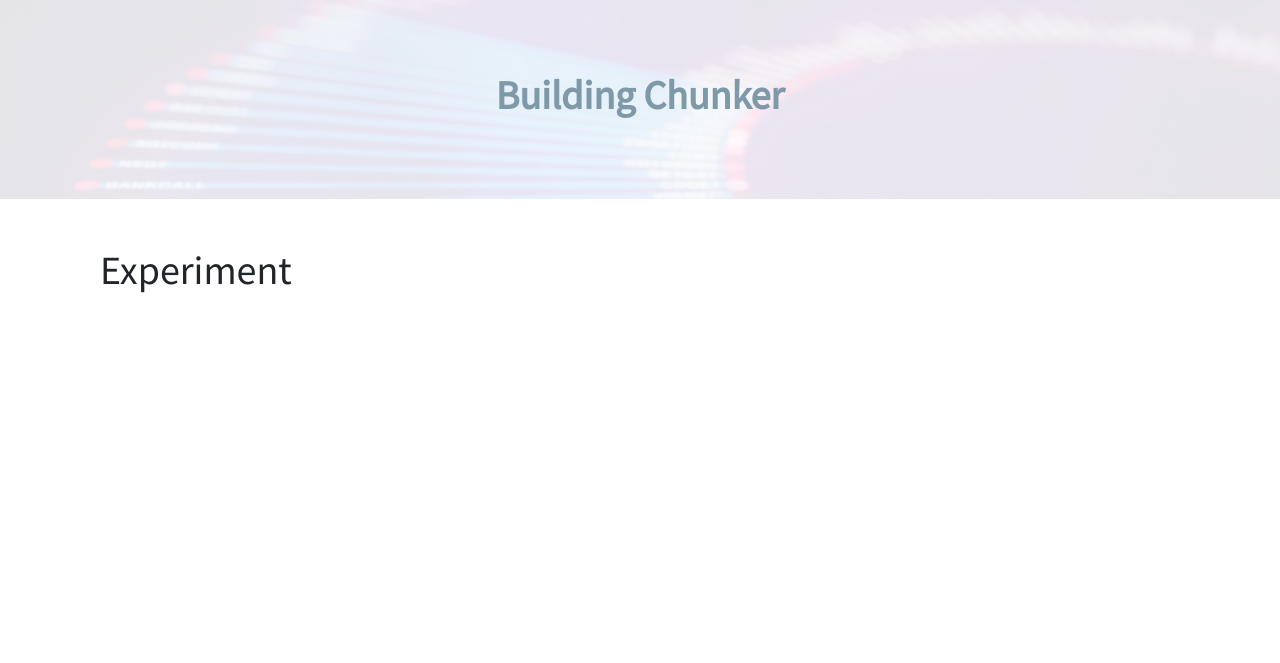
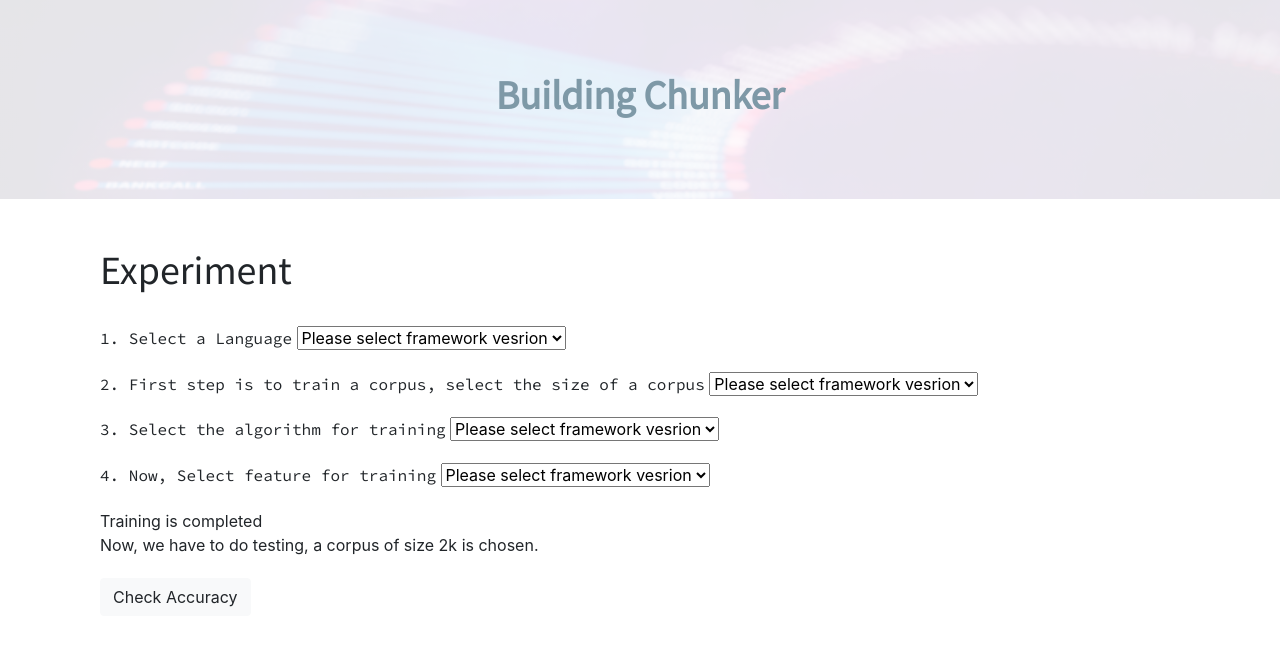
Before and after one commit to RaghavSaboo159/Building-Chunker, a Flask app: page /Building-Chunker in a window 1280 px wide, after a click on "Experiment". Shown: the part 215-878 px from the top of the page. Before the commit the page ends 508 px from the top, so only its background shows below. Run offline with Flask 2, Linux system fonts and the light colour scheme; some libraries are stand-ins or nearby versions.

Commit message:
Added Experiment HTML

```diff
--- a/static/css/experiment.css
+++ b/static/css/experiment.css
@@ -81,6 +81,11 @@ a:hover {
 	height: 100%;
 }
 
+.filler {
+	padding-top: 1%;
+	padding-bottom: 1%;
+}
+
 .bg-git {
 	opacity: 50%;
 	background: url("../img/bg-git.png");
--- a/templates/Experiments/Building-Chunker/index.html
+++ b/templates/Experiments/Building-Chunker/index.html
@@ -166,6 +166,55 @@
 					<div class="row blocko" id="experiment">
 						<div class="col text-justify">
 							<h1>Experiment</h1>
+
+							<br>
+
+							<p class="code d-inline">1. Select a Language</p>
+							<div class="d-inline">
+								<select>
+								  	<option value="">Please select framework vesrion</option>
+								</select>
+							</div>
+
+							<div class="filler"></div>
+
+							<p class="code d-inline">2. First step is to train a corpus, select the size of a corpus</p>
+							<div class="d-inline">
+								<select>
+								  	<option value="">Please select framework vesrion</option>
+								</select>
+							</div>
+
+							<div class="filler"></div>
+
+							<p class="code d-inline">3. Select the algorithm for training</p>
+							<div class="d-inline">
+								<select>
+								  	<option value="">Please select framework vesrion</option>
+								</select>
+							</div>
+
+							<div class="filler"></div>
+
+							<p class="code d-inline">4. Now, Select feature for training</p>
+							<div class="d-inline">
+								<select>
+								  	<option value="">Please select framework vesrion</option>
+								</select>
+							</div>
+
+							<div class="filler"></div>
+
+							<div class="answer-prompt">
+								Training is completed
+								<br>
+								Now, we have to do testing, a corpus of size 2k is chosen.
+								<br>
+
+								<div class="filler"></div>
+
+								<button class="btn btn-light">Check Accuracy</button>
+							</div>
 						</div>
 					</div>
 
```
